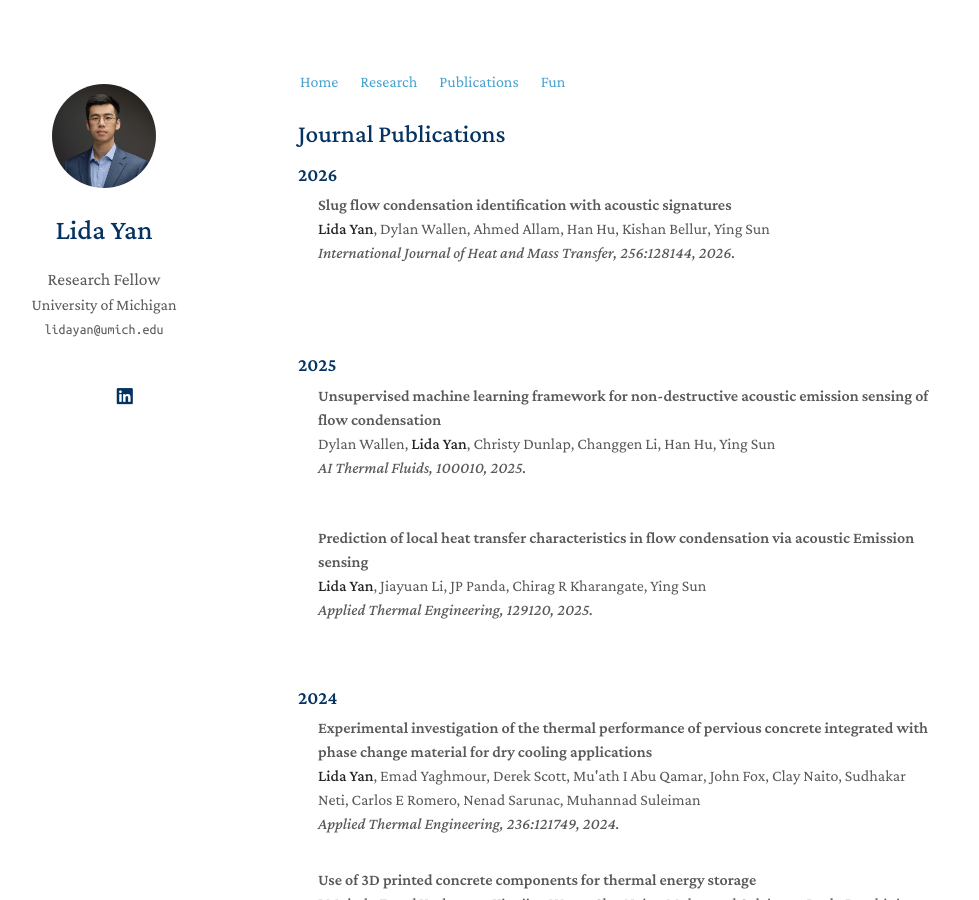
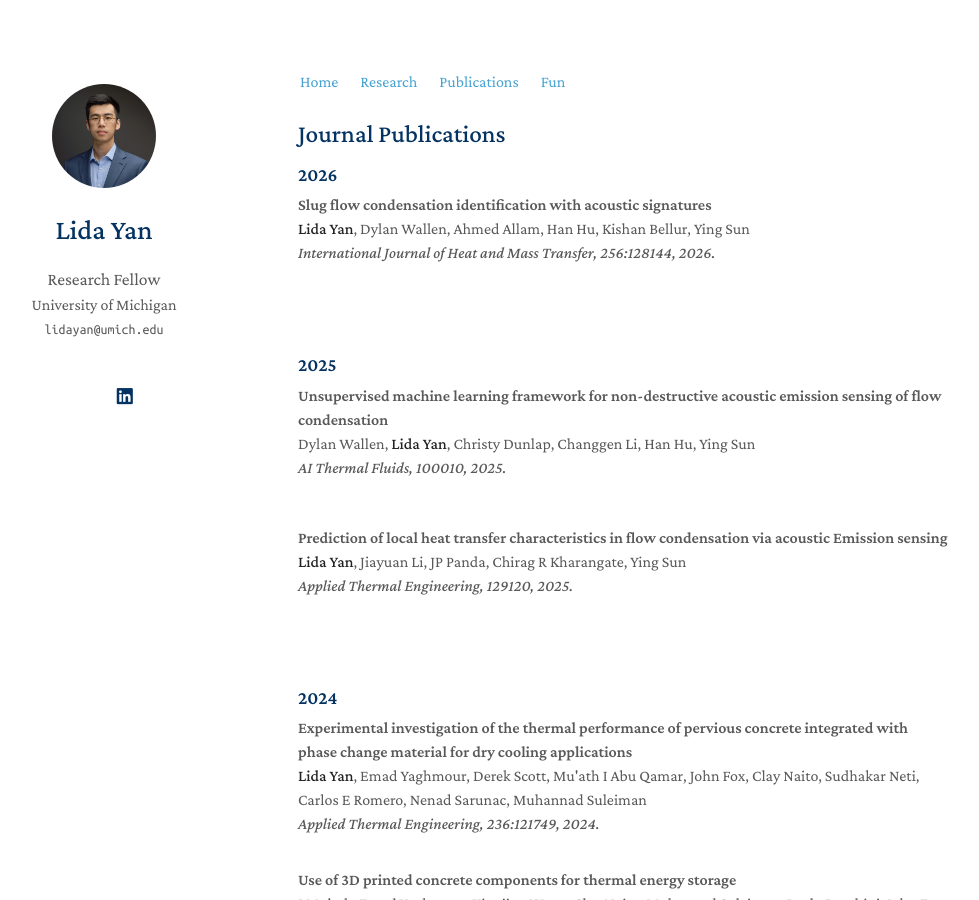
Before and after one commit to liy218/liy218.github.io, a Jekyll site: the page built from publications.md, in a window 1280 px wide and 900 px high. Shown: the whole window, without its empty margins (172-1151 px from the left). Built offline with Jekyll 4.4.1, drawn with Linux system fonts in a browser that asks for light colours; a style sheet for code colours, icons or effects is not loaded.

Commit message:
Fix publication list alignment

```diff
--- a/_includes/publication-list.html
+++ b/_includes/publication-list.html
@@ -10,7 +10,7 @@
 {% for link in year_block.entries %}
 <li>
 <div class="pub-row">
-  <div class="col-sm-12" style="position: relative;padding-right: 15px;padding-left: 20px;">
+  <div class="col-sm-12" style="position: relative;">
       {% if link.pdf %}
       <div class="title"><a href="{{ link.pdf }}">{{ link.title }}</a></div>
       {% else %}
```
